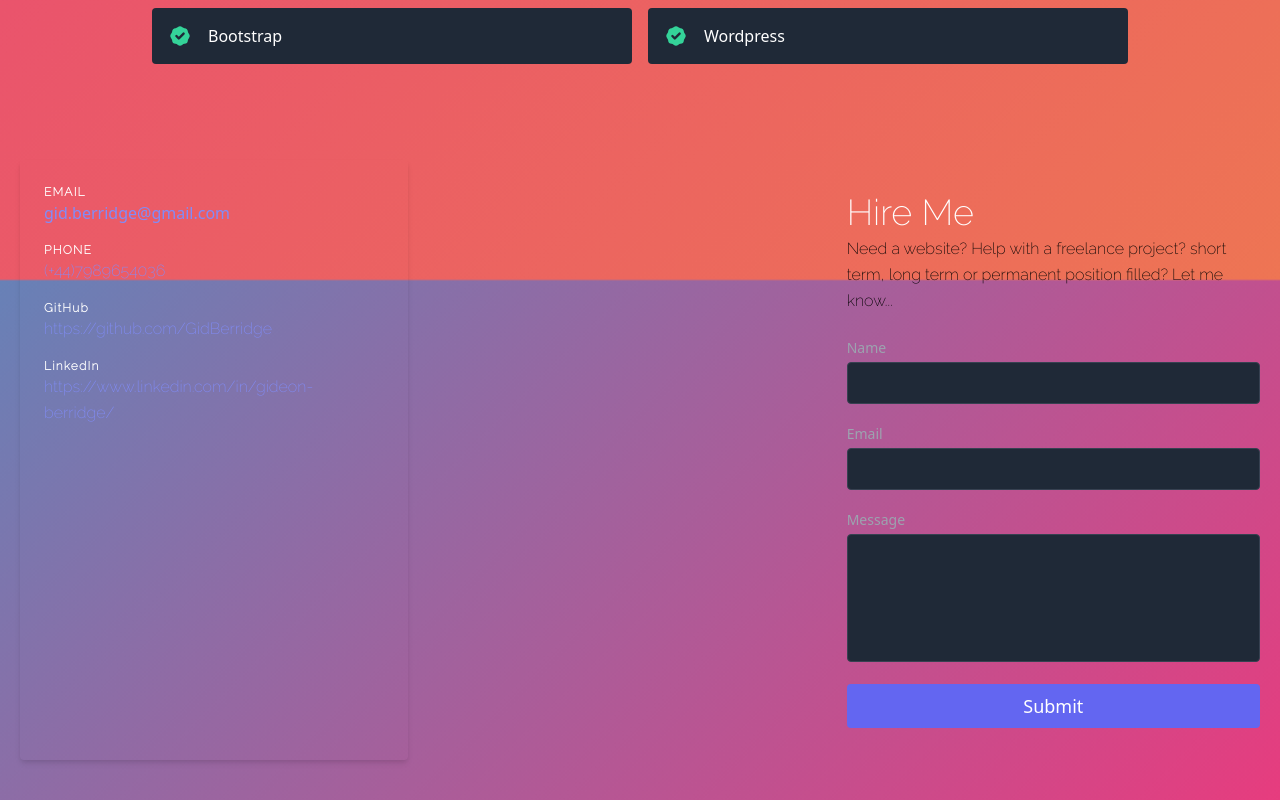
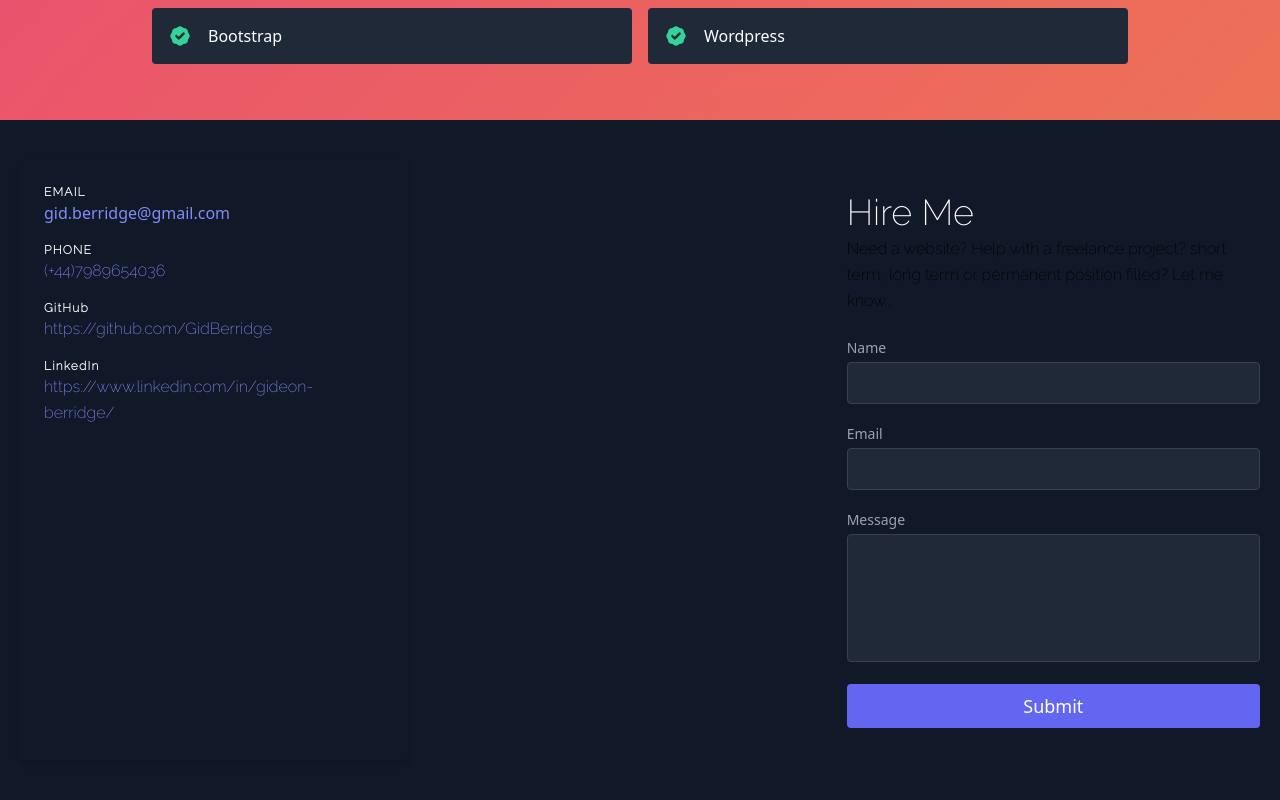
Before and after one commit to GidBerridge/profile2, a React (Create React App) app: page / in a window 1280 px wide. Shown: the part 1720-2520 px from the top of the page. Built offline with nearby package versions, Linux system fonts and the light colour scheme.

Commit message:
background changed

```diff
--- a/src/components/Contact.js
+++ b/src/components/Contact.js
@@ -26,7 +26,7 @@
 
   return (
     <section id="contact" className="relative">
-      <div className="container px-5 py-10 mx-auto flex sm:flex-nowrap flex-wrap">
+      <div className="container bg-gray-900 px-5 py-10 mx-auto flex sm:flex-nowrap flex-wrap">
       <div className="relative flex flex-wrap py-6 rounded shadow-md">
             <div className="lg:w-1/2 px-6 mt-4 lg:mt-0">
               <h2 className="title-font font-semibold text-white tracking-widest text-xs">
```
